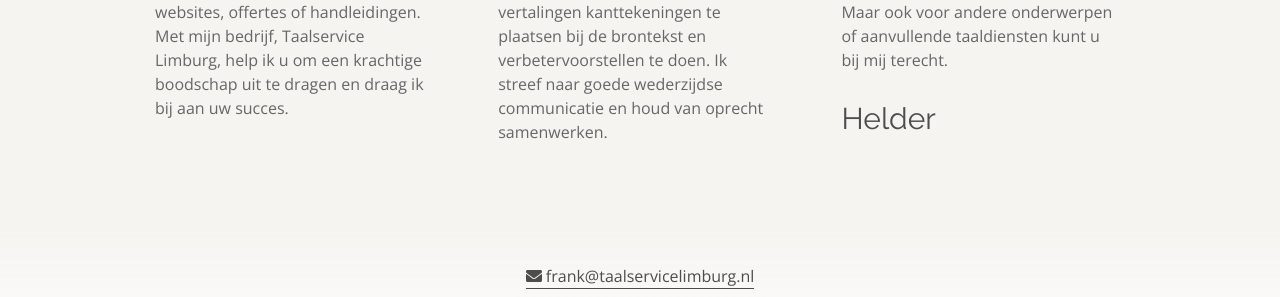
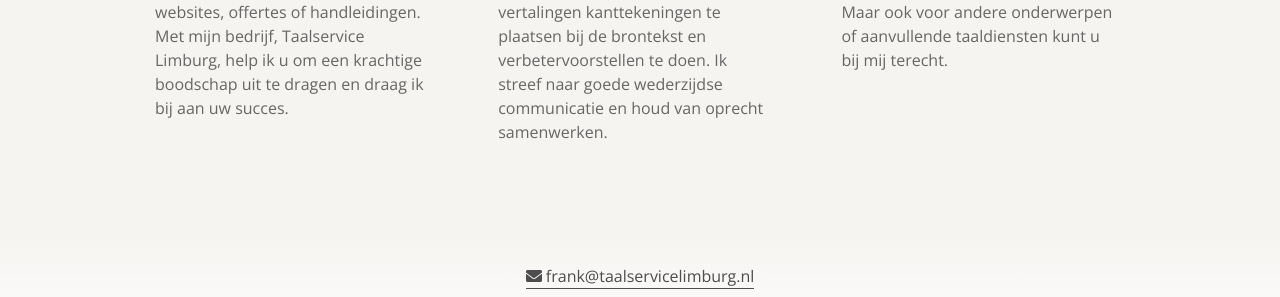
Before and after one commit to solilocide/solilocide.github.com, a Jekyll site: the page built from index.html, in a window 1280 px wide and 900 px high, scrolled down 1952 px. Shown: the part 205-502 px from the top of the window. Built offline with Jekyll 4.4.1, drawn with Linux system fonts in a browser that asks for light colours; nearby versions of some CDN libraries; comment, search, counter and statistics services are not loaded.

Commit message:
correction

```diff
--- a/_includes/vertalen.html
+++ b/_includes/vertalen.html
@@ -26,7 +26,7 @@
       commerciële teksten, waarbij een heldere, krachtige boodschap de lezer moet
       verleiden. Maar ook voor andere onderwerpen of aanvullende taaldiensten kunt
       u bij mij terecht.</p>
-      <h3>Helder</h3>
+
     </div>
   </div>
 </div>
```
